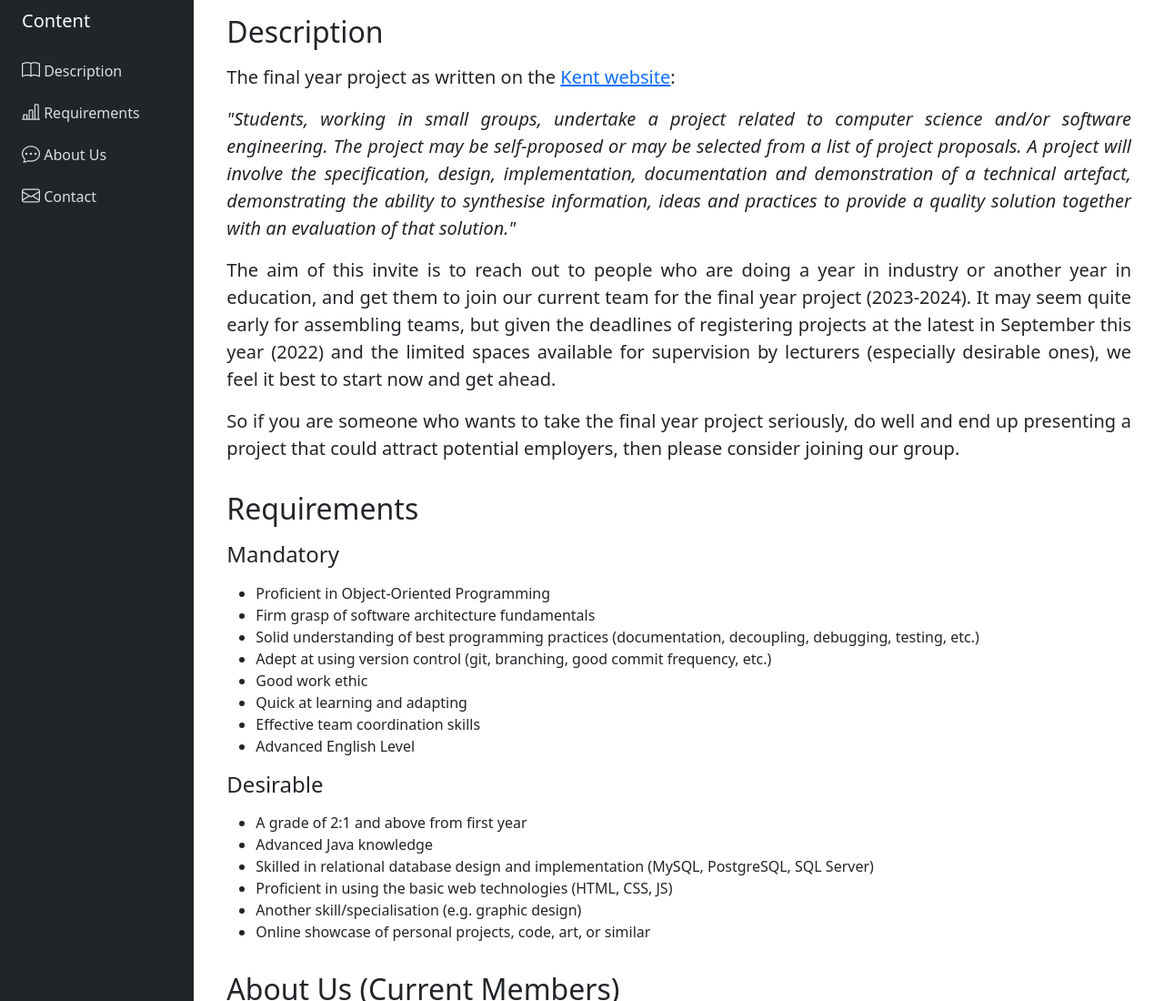
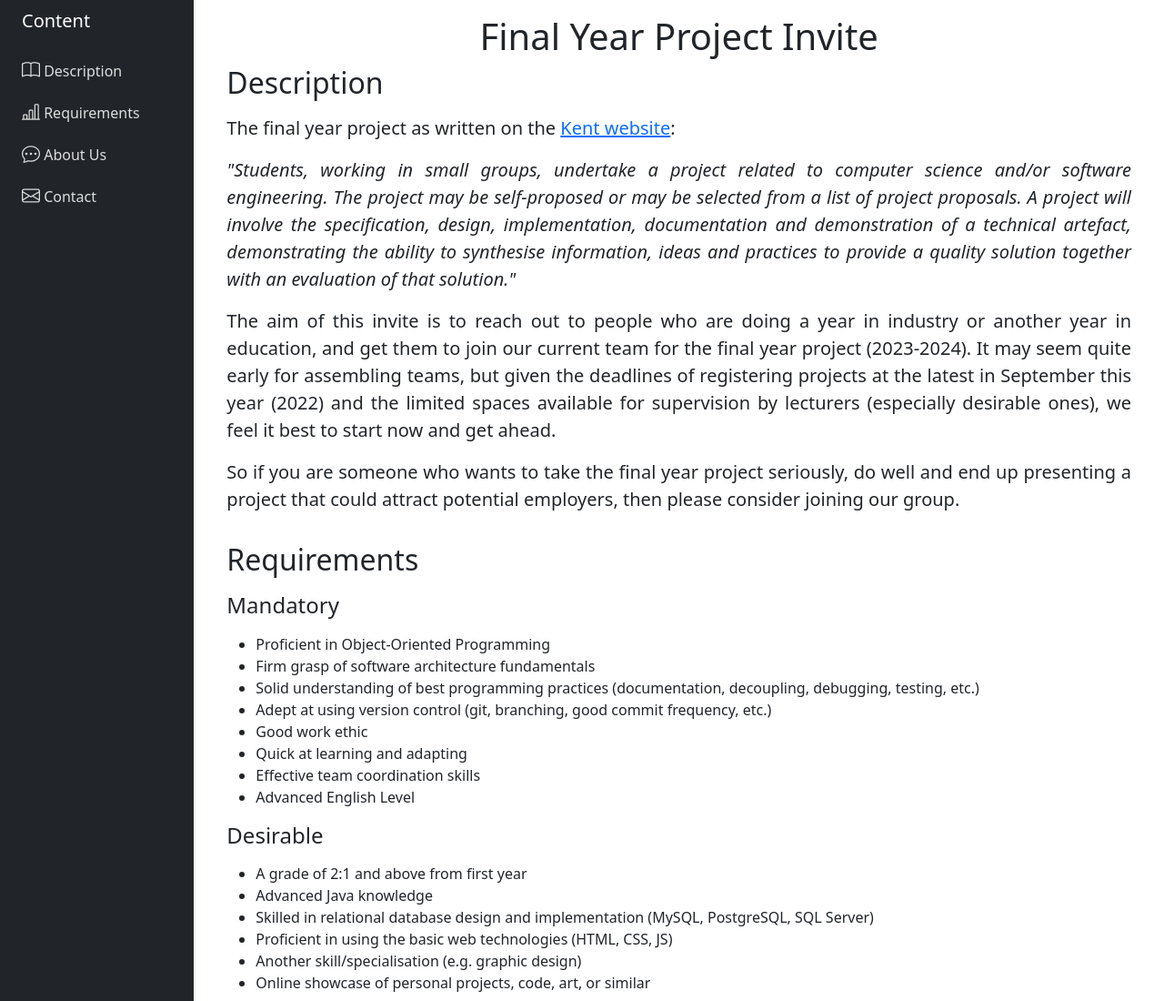
Before and after one commit to Unknown807/Final-Year-Project-Invite, a plain HTML site: page index.html in a window 1280 px wide. Shown: the top 1100 px of the page at 91% size. Drawn offline with nearby package versions, Linux system fonts and the light colour scheme.

Commit message:
Added Title

```diff
--- a/index.html
+++ b/index.html
@@ -42,6 +42,12 @@
                 </div>
             </div>
             <div id="content" class="col py-3">
+                <div class="container-fluid">
+                    <div class="row">
+                        <h1 class="text-center">Final Year Project Invite</h1>
+                    </div>
+                </div>
+
                 <!--Description Section-->
                 <div class="container-fluid">
                     <div class="row">
```
